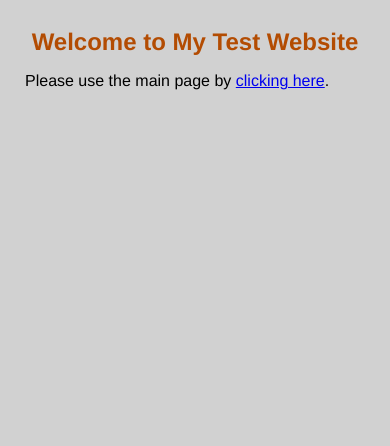
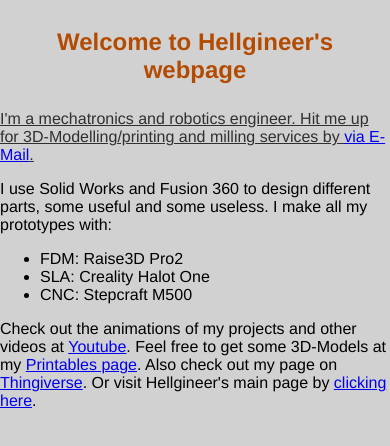
Before and after one commit to bendover94/engineers, a plain HTML site: page index.html in a window 390 px wide. Shown: the part 106-552 px from the top of the page. Drawn offline with Linux system fonts and the light colour scheme.

Commit message:
add links to page

```diff
--- a/index.html
+++ b/index.html
@@ -10,8 +10,29 @@
 <img src="img/Logo_2-crop.jpg" class="center-image">
 
   <div class="wrapper">
-    <h1 class="headline"> Welcome to My Test Website</h1>
-    <p>Please use the main page by <a href="https://www.hellgineer.com/">clicking here</a>.</p>
+    <h1 class="headline">
+    Welcome to Hellgineer's webpage</h1>
+
+  </div>
+
+  <div class="big_Text"> I'm a mechatronics and robotics engineer.
+                        Hit me up for 3D-Modelling/printing and milling services by <a href="info.hellgineer@gmail.com">via E-Mail</a>.</p>
+  </div>
+
+  <div class="small_Text">
+  I use Solid Works and Fusion 360 to design different parts, some useful and some useless.
+  I make all my prototypes with:
+
+  <ul>
+    <li>FDM: Raise3D Pro2</li>
+    <li>SLA: Creality Halot One</li>
+    <li>CNC: Stepcraft M500</li>
+  </ul>
+
+    Check out the animations of my projects and other videos at <a href=" https://www.youtube.com/channel/UCT1gilXSxKPKzA3oY5xTNlw">Youtube</a>.
+    Feel free to get some 3D-Models at my <a href="https://www.printables.com/de/social/352062-lucas-s/models">Printables page</a>.
+    Also check out my page on <a href="https://www.thingiverse.com/additivespirit_94/designs">Thingiverse</a>.
+    Or visit Hellgineer's main page by <a href="https://www.hellgineer.com/">clicking here</a>.
   </div>
 
 </body></html>
--- a/style.css
+++ b/style.css
@@ -6,10 +6,21 @@ body {
 }
 
 
-.headline {
+/* .headline {
   text-align: center;
   color: rgb(179, 76, 2);
 }
+
+.big_Text {
+  text-align: left;
+  text-decoration: underline;
+  color: rgb(48, 48, 48);
+}
+
+.small_Text {
+  text-align: left;
+  color: rgb(0, 0, 0);
+} */
 
 .wrapper {
   padding: 10px 25px;
@@ -28,8 +39,18 @@ body {
   text-align: center;
   color: rgb(179, 76, 2);
   font-size: 1.5em;
-}
+  }
 
+  .big_Text {
+    text-align: left;
+    text-decoration: underline;
+    color: rgb(48, 48, 48);
+  }
+
+  .small_Text {
+    text-align: left;
+    color: rgb(0, 0, 0);
+  }
 }
 
 @media screen and (max-width: 360px) {
@@ -38,6 +59,16 @@ body {
   text-align: center;
   color: rgb(179, 76, 2);
   font-size: 1.3em;
-}
+  }
+  .big_Text {
+  text-align: left;
+  text-decoration: underline;
+  color: rgb(48, 48, 48);
+  }
+
+  .small_Text {
+  text-align: left;
+  color: rgb(0, 0, 0);
+  }
 
 }
```
